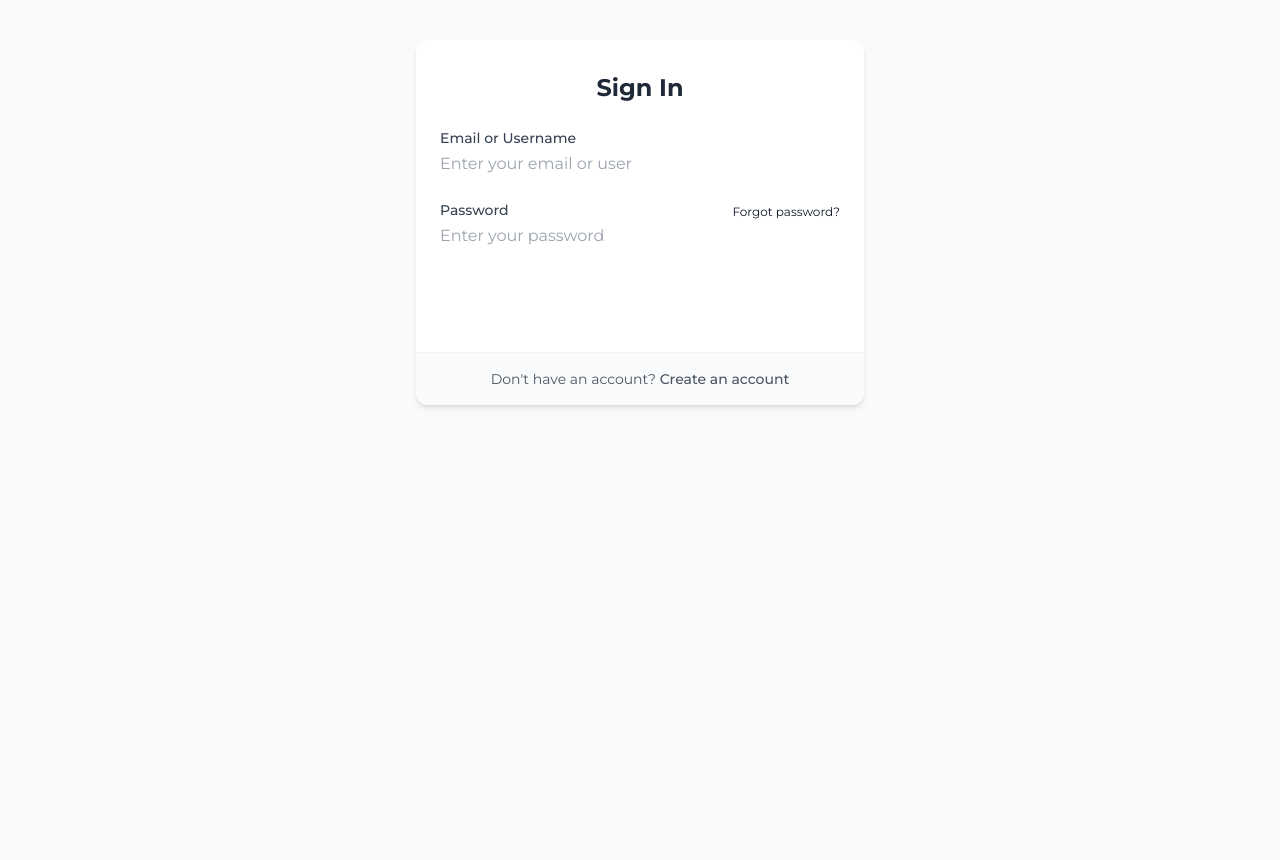
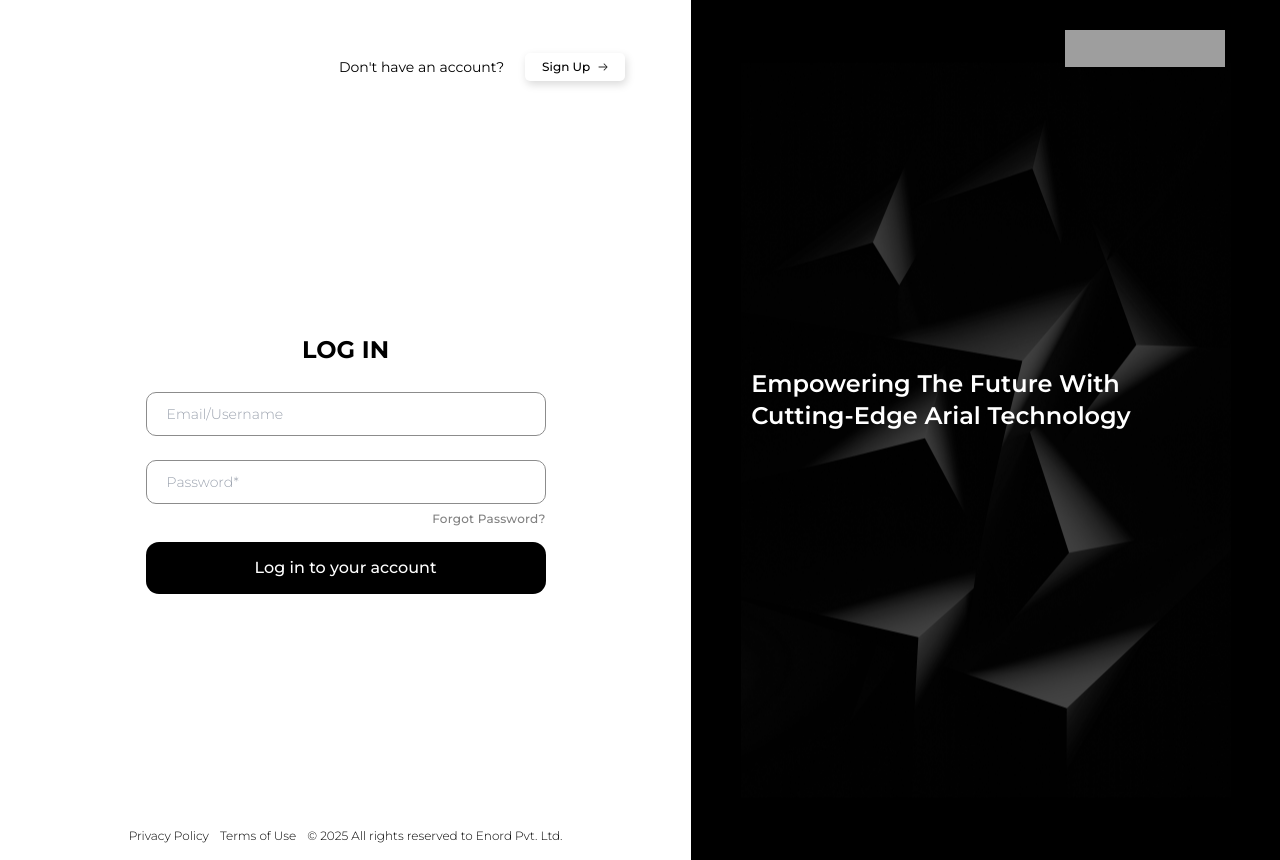
Before and after one commit to ar-saifi133/nexure-auth, a Django app: page /accounts/login/ in a window 1280 px wide. Run offline with Django 4.2, Linux system fonts and the light colour scheme; some libraries are stand-ins or nearby versions; grey boxes are pictures that could not be loaded.

Commit message:
Login merge and fixes

```diff
--- a/accounts/forms.py
+++ b/accounts/forms.py
@@ -357,12 +357,34 @@ class CustomPasswordResetForm(PasswordResetForm):
 
 
 class CustomAuthenticationForm(AuthenticationForm):
+    def __init__(self, *args, **kwargs):
+        super().__init__(*args, **kwargs)
+
+        # Base input class
+        base_input_class = (
+            "form-control w-full h-11 rounded-[10px] border border-[color:#8C8C8C] pl-5 "
+            "focus:ring-0 focus:outline-none focus:border-accent-grey "
+            "text-sm font-medium placeholder:text-sm placeholder:font-light"
+        )
+
+        # Apply default classes and keep placeholders
+        for field_name, field in self.fields.items():
+            widget = field.widget
+
+            # Skip if it's a checkbox or other non-text input
+            if isinstance(widget, (forms.TextInput, forms.EmailInput, forms.PasswordInput)):
+                existing_attrs = widget.attrs
+                placeholder = existing_attrs.get('placeholder', f"{field.label}*")
+                widget.attrs.update({
+                    'class': base_input_class,
+                    'placeholder': placeholder
+                })
     """Login form that accepts both username and email"""
     username = forms.CharField(
         label=_("Email or Username"),
         widget=forms.TextInput(attrs={
             'class': 'form-control',
-            'placeholder': 'Enter your email or username'
+            'placeholder': 'Email/Username'
         })
     )
 
@@ -371,7 +393,7 @@ class CustomAuthenticationForm(AuthenticationForm):
         strip=False,
         widget=forms.PasswordInput(attrs={
             'class': 'form-control',
-            'placeholder': 'Enter your password'
+            'placeholder': 'Password* '
         })
     )
 
--- a/templates/accounts/login.html
+++ b/templates/accounts/login.html
@@ -1,66 +1,156 @@
 {% extends 'base.html' %}
+{% load static %}
+{% block title %}Log In - ensight+{% endblock %}
 
-{% block title %}Login - Ensight+{% endblock %}
 
 {% block content %}
-<div class="flex justify-center py-10">
-    <div class="w-full max-w-md">
-        <div class="bg-white rounded-xl shadow-md overflow-hidden">
-            <div class="px-6 py-8">
-                <h2 class="text-2xl font-bold text-center mb-6 text-gray-800">Sign In</h2>
+<div class="flex min-h-[calc(100vh+60px)] bg-[#FFFFFF] font-montserrat h-full max-h-full">
+    <!-- Left Column: Form -->
+    <div class="w-[54%] flex justify-center items-center flex-col">
+        <!-- Section 1: Top "Sign Up" Link -->
+        <div class="flex flex-row justify-end  h-[60px] w-full">
+            <div class="h-[28px] mt-[30px] mr-[66px] gap-[21px] flex  ">
 
-                <form method="post" class="space-y-6" novalidate>
+                    <span class=" text-black text-center flex items-center
+                     font-inter text-[14px] text-[var(--Typeface-size-body-1,14px)] not-italic font-normal leading-none">Don't have an account?
+                    </span>
+                    <a href="{% url 'accounts:signup' %}" class="rounded-[5px] bg-white
+                     shadow-[1.5px_3.5px_9px_0px_rgba(0,0,0,0.15)] text-center text-[var(--text-selected-state,#000)]
+                      font-inter text-[var(--Typeface-size-body-2,12px)]
+                      font-medium not-italic leading-none w-[100px] flex justify-center items-center flex gap-[8px] hover:gap-[11px]
+                      transition-all duration-300 ">
+                        <span class="text-[12px]">Sign Up</span> <span class="w-[10px] h-[8px] "><img src="{% static 'img/arrow-icon.svg' %}"/>  </span>
+                    </a>
+
+            </div>
+
+
+        </div>
+
+
+        <!-- Section 2: Central Login Form Block -->
+        <div class="w-[440px] h-[calc(100%-120px)] p-[20px]">
+            <div class="w-full h-full flex justify-center items-center flex-col">
+                <div class="mb-[24px] mt-[20px] w-[400px] text-center"> <!-- Margin bottom for "LOG IN" title: 32px -->
+                    <h2 class="text-black text-center font-montserrat text-[24px] not-italic font-bold leading-normal capitalize  ">
+                        LOG IN</h2>
+                </div>
+
+
+
+
+                <form method="post" class="w-full  " novalidate> <!-- Space between form groups: 16px -->
                     {% csrf_token %}
 
-                    <div>
-                        <label for="{{ form.username.id_for_label }}" class="block text-sm font-medium text-gray-700 mb-1">
-                            {{ form.username.label }}
-                        </label>
-                        {{ form.username }}
-                        {% if form.username.errors %}
-                            <p class="mt-1 text-sm text-error-500">{{ form.username.errors.0 }}</p>
-                        {% endif %}
-                    </div>
-
-                    <div>
-                        <div class="flex justify-between items-center">
-                            <label for="{{ form.password.id_for_label }}" class="block text-sm font-medium text-gray-700 mb-1">
-                                {{ form.password.label }}
-                            </label>
-                            <a href="{% url 'accounts:password_reset_request' %}" class="text-xs text-primary-500 hover:text-primary-600 transition-colors">
-                                Forgot password?
-                            </a>
-                        </div>
-                        {{ form.password }}
-                        {% if form.password.errors %}
-                            <p class="mt-1 text-sm text-error-500">{{ form.password.errors.0 }}</p>
-                        {% endif %}
-                    </div>
-
                     {% if form.non_field_errors %}
-                        <div class="bg-error-50 text-error-500 px-4 py-3 rounded-md">
+                        <div class="msg flex w-[400px] h-[44px] justify-center items-center gap-[10px] mb-[20px] rounded-[10px]
+                        border border-[rgba(244,67,54,0.4)] bg-[rgba(244,67,54,0.2)]" role="alert">
                             {% for error in form.non_field_errors %}
-                                <p class="text-sm">{{ error }}</p>
+                                <p class=" w-full  h-[44px]  flex justify-center items-center ">{{ error }}<span class="cursor-pointer" onclick="this.closest('.msg').remove()" > <img src='{% static "img/close-icon.svg" %}' /></span></p>
                             {% endfor %}
                         </div>
                     {% endif %}
 
+                    <div class=" flex flex-col gap-[24px]  ">
+                        {# Label is effectively the placeholder set in forms.py #}
+                       <div>
+                        {{ form.username }}
+                        {% if form.username.errors %}
+                      <div class="flex gap-[10px]">  <span class="mt-[10px] "><img src="{% static 'img/error.svg' %}"/>  </span>
+                        <p class="text-[#F44336] text-left mt-[10px] font-[Montserrat] text-[12px] not-italic font-medium leading-none flex items-center">{{ form.username.errors.0 }}</p></div>
+                        {% endif %}
+                       </div>
+                       <div>
+
+                        {{ form.password }}
+
+
+
+
+                        {% if form.password.errors %}
+                        <div class="flex gap-[10px]"><span class="mt-[10px]"><img src="{% static 'img/error.svg' %}"/>  </span>
+                            <p class="mt-[10px] text-[#F44336] text-left mt-[10px] font-[Montserrat] text-[12px] not-italic font-medium leading-none flex items-center">{{ form.password.errors.0 }}</p></div>
+                        {% endif %}
+                       </div>
+                    </div>
+                    <div class="text-right mt-[2px] mb-[12px]"> <!-- Margin top for "Forgot Password?": 8px -->
+                        <a href="{% url 'accounts:password_reset_request' %}" class="text-[rgba(0,0,0,0.5)] text-center
+                        font-montserrat text-[12px] not-italic font-medium  tracking-[0.24px]">
+                            Forgot Password?
+                        </a>
+                    </div>
+
                     <div>
-                        <button type="submit" class="w-full bg-primary-500 text-white py-3 px-4 rounded-md hover:bg-primary-600 focus:outline-none focus:ring-2 focus:ring-primary-500 focus:ring-offset-2 transition-all duration-300">
-                            Sign In
+                        <button type="submit"
+                            class="w-full h-[52px] bg-black text-white py-0 px-5 rounded-[13px]  font-medium flex items-center justify-center">
+                            {# Explicit h-[44px], py-0 because height is fixed. flex items-center justify-center to center text #}
+                            Log in to your account
                         </button>
                     </div>
                 </form>
             </div>
-            <div class="px-6 py-4 bg-gray-50 border-t border-gray-100 text-center">
-                <p class="text-sm text-gray-600">
-                    Don't have an account?
-                    <a href="{% url 'accounts:signup' %}" class="font-medium text-primary-500 hover:text-primary-600 transition-colors">
-                        Create an account
-                    </a>
-                </p>
-            </div>
+        </div>
+
+
+        <!-- Section 3: Bottom Footer Links -->
+     <div class="flex justify-center whitespace-normal  h-[15px] ">
+           <div><a href="#" class="mr-[11px] text-[color:var(--text-selected-state,#000)] font-montserrat text-[12px] not-italic font-light leading-none ">Privacy Policy</a></div>
+            <div><a href="#" class="mr-[11px] text-[var(--text-selected-state,#000)] font-montserrat text-[12px] not-italic font-light leading-normal">Terms of Use</a></div>
+
+
+            <div><a href="#" class="text-[var(--text-selected-state,#000)] text-center font-montserrat text-[12px] not-italic font-light leading-normal">© 2025 All rights reserved to Enord Pvt. Ltd.</a></div>
         </div>
     </div>
+
+
+
+
+
+
+
+    <!-- Right Column: Branding (MODIFIED SECTION) -->
+    <div class="w-[46%]   bg-black relative overflow-hidden">
+
+
+
+        <!-- Ensight+ Logo -->
+      <!-- <h1 class="absolute top-50  right-20 text-white text-3xl font-semibold
+         z-20">
+            ensight+
+        </h1>-->
+
+        <img src="{% static 'img/ensight.svg' %}"
+        alt="logo Background Pattern"
+        class=" absolute  object-cover z-20"
+        style="
+           width: 160.242px;
+           height: 36.571px;
+           top: 30px;
+           right:55px;
+
+
+
+        " />
+        <img src="{% static 'img/auth-bg.png' %}"
+             alt="Decorative Background Pattern"
+             class="absolute  object-cover z-10"
+             style="
+                width: 490px;
+                height: 735px;
+                top: 50%;
+                left: 50%;
+                transform: translate(-50%,-50%);
+
+
+             " />
+              <div class=" z-10 absolute top-0 left-0  w-full h-screen text-primary-white text-2xl font-semibold flex items-center justify-center p-[60px] ">
+                <div class='overflow-hidden  max-h-0 animate-slide-up min-h-[0px] [animation-delay:2s] duration-700'>
+                    <span class='max-w-[550px] block'>Empowering The Future With Cutting-Edge Arial Technology </span>
+                </div>
+
+            </div>
+
+    </div>
+
 </div>
 {% endblock %}
--- a/templates/base.html
+++ b/templates/base.html
@@ -43,14 +43,14 @@
                             grey: '#8C8C8C', // accent grey
                         },
                         success: {
-                            200: ' #33CCFF33', // success green
-                            400: '#33CCFF66;',
+                            blue: 'rgb( 51 204 255 / <alpha-value>)', // success
                         },
                         warning: {
                            // 500: '#F59E0B', // warning amber
                         },
                         error: {
-                            500: ' #F44336;',
+                            red: ' rgb( 244 67 54 / <alpha-value>) ',
+                            500: '#F44336', // error red
                              // error red
                         },
                     },
@@ -96,7 +96,7 @@
         }
     </style>
 </head>
-<body class="bg-gray-50 text-gray-900 h-screen font-sans">
+<body class="bg-primary-white text-primary-black h-screen font-sans">
 
 
     <main class="container w-full max-w-full min-h-[calc(100vh+60px)]">
```
Also changed, not shown: templates/accounts/signup.html (+20 -3 lines), static/img/close-icon.svg (added).
